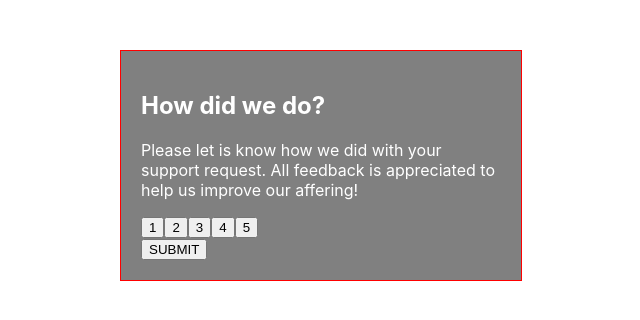
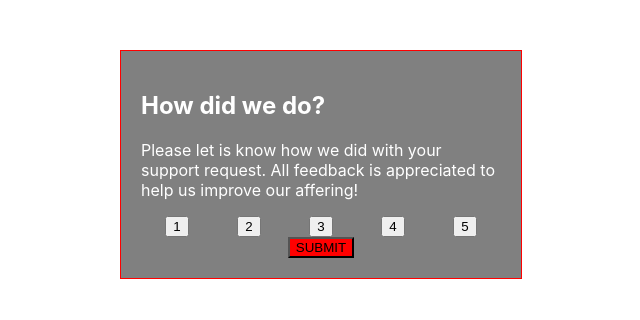
Before and after one commit to PieterJanDelbecke/interactive-react, a React (Create React App) app: page / in a window 1280 px wide. Shown: the top 320 px of the page, without its empty margins (319-959 px from the left). Built offline with nearby package versions, Linux system fonts and the light colour scheme.

Commit message:
more styling

```diff
--- a/src/components/rating-component.jsx
+++ b/src/components/rating-component.jsx
@@ -1,19 +1,31 @@
 import { useState } from "react";
-import styled from "styled-components"
+import styled from "styled-components";
 
 const Container = styled.div`
   background-color: grey;
   border: 1px solid red;
   width: 360px;
   margin: 50px 0px;
-    padding:20px;
-`
+  padding: 20px;
+`;
 const Title = styled.h2`
-  color:white;
-`
+  color: white;
+`;
 const Text = styled.p`
-  color:white;
-`
+  color: white;
+`;
+const NumBtnsDiv = styled.div`
+  display: flex;
+  justify-content: space-around;
+`;
+
+const SubmitButton = styled.button`
+  background-color: red;
+`;
+const SubmitDiv = styled.div`
+  display: flex;
+  justify-content: center;
+`;
 
 const RatingComponent = () => {
   const [btn1, setBtn1] = useState(false);
@@ -24,49 +36,49 @@ const RatingComponent = () => {
 
   const clickBtn1 = () => {
     const stateBtn = btn1 === true ? false : true;
-    console.log("Btn1: ",stateBtn);
+    console.log("Btn1: ", stateBtn);
     setBtn1(stateBtn);
   };
   const clickBtn2 = () => {
     const stateBtn = btn2 === true ? false : true;
-    console.log("Btn2: ",stateBtn);
+    console.log("Btn2: ", stateBtn);
     setBtn2(stateBtn);
   };
   const clickBtn3 = () => {
     const stateBtn = btn3 === true ? false : true;
-    console.log("Btn3: ",stateBtn);
+    console.log("Btn3: ", stateBtn);
     setBtn3(stateBtn);
   };
   const clickBtn4 = () => {
     const stateBtn = btn4 === true ? false : true;
-    console.log("Btn4: ",stateBtn);
+    console.log("Btn4: ", stateBtn);
     setBtn4(stateBtn);
   };
   const clickBtn5 = () => {
     const stateBtn = btn5 === true ? false : true;
-    console.log("Btn5: ",stateBtn);
+    console.log("Btn5: ", stateBtn);
     setBtn5(stateBtn);
   };
 
-  const handleSubmit = ()=> {
-
-  }
+  const handleSubmit = () => {};
   return (
     <>
       <Container>
         <Title>How did we do?</Title>
         <Text>
-        Please let is know how we did with your support request. All feedback is
-        appreciated to help us improve our affering!
+          Please let is know how we did with your support request. All feedback
+          is appreciated to help us improve our affering!
         </Text>
-      <div onSubmit={handleSubmit}>
+        <NumBtnsDiv onSubmit={handleSubmit}>
           <button onClick={clickBtn1}>1</button>
           <button onClick={clickBtn2}>2</button>
           <button onClick={clickBtn3}>3</button>
           <button onClick={clickBtn4}>4</button>
           <button onClick={clickBtn5}>5</button>
-      </div>
-      <button type="submit">SUBMIT</button>
+        </NumBtnsDiv>
+        <SubmitDiv>
+          <SubmitButton type="submit">SUBMIT</SubmitButton>
+        </SubmitDiv>
       </Container>
     </>
   );
```
Lines whose indentation alone changed are shown as unchanged.
